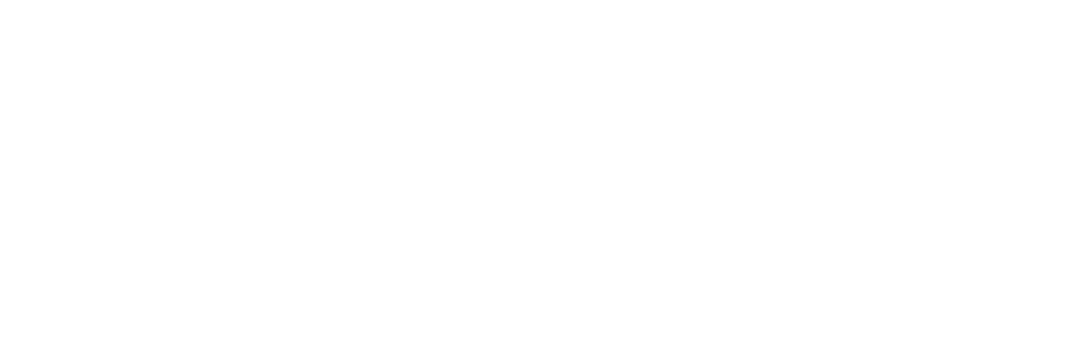
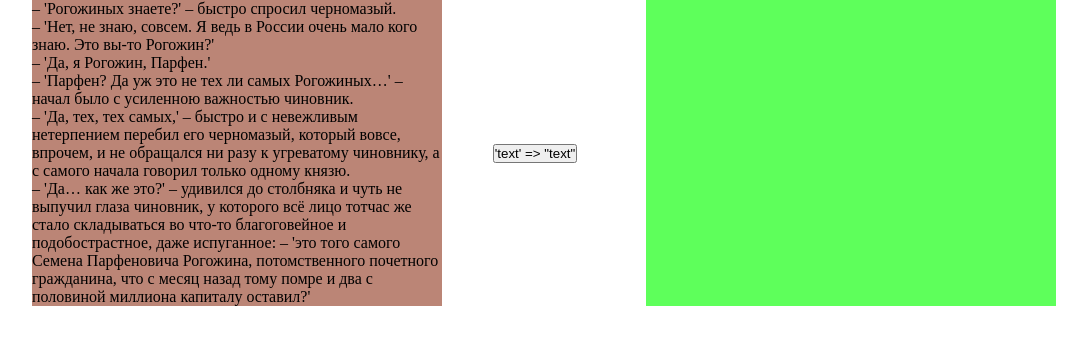
Before and after one commit to MrLambert13/JS2, a plain HTML site: page Lesson3/index.html in a window 1280 px wide. Shown: the whole page, without its empty margins (96-1183 px from the left). Drawn offline with nearby package versions, Linux system fonts and the light colour scheme; files that its build step writes are made by us from their sources.

Commit message:
HW-3 Ex.1 complete

```diff
--- a/Lesson3/index.html
+++ b/Lesson3/index.html
@@ -2,9 +2,30 @@
 <html lang="en">
 <head>
   <meta charset="UTF-8">
-  <title>Title</title>
+  <title>Lesson3</title>
+  <script src="script.js"></script>
+  <link rel="stylesheet" href="style.css">
 </head>
 <body>
+  <div class="container">
+    <div id="input" class="block-left">
+      <p>
+        – 'Рогожиных знаете?' – быстро спросил черномазый. <br>
+        – 'Нет, не знаю, совсем. Я ведь в России очень мало кого знаю. Это вы-то Рогожин?' <br>
+        – 'Да, я Рогожин, Парфен.' <br>
+        – 'Парфен? Да уж это не тех ли самых Рогожиных…' – начал было с усиленною важностью чиновник. <br>
+        – 'Да, тех, тех самых,' – быстро и с невежливым нетерпением перебил его черномазый, который вовсе, впрочем, и не обращался ни разу к угреватому чиновнику, а с самого начала говорил только одному князю.
+        <br>
+        – 'Да… как же это?' – удивился до столбняка и чуть не выпучил глаза чиновник, у которого всё лицо тотчас же стало складываться во что-то благоговейное и подобострастное, даже испуганное: – 'это того самого Семена Парфеновича Рогожина, потомственного почетного гражданина, что с месяц назад тому помре и два с половиной миллиона капиталу оставил?'
+      </p>
+    </div>
+    <div class="block-center">
+      <button id="btn" class="btn">'text' => "text"</button>
+    </div>
+    <div id="output" class="block-right">
+
+    </div>
+  </div>
 
 </body>
 </html>
--- a/Lesson3/script.js
+++ b/Lesson3/script.js
@@ -0,0 +1,14 @@
+window.onload = function () {
+
+  function changeText(text) {
+    return text.replace(/\'/g, `"`);
+  }
+
+  document.getElementById('btn').addEventListener('click', function (event) {
+    var left = document.getElementById('input');
+    var right = document.getElementById('output');
+
+    right.innerText = changeText(left.innerText);
+  })
+
+};
--- /dev/null
+++ b/Lesson3/style.sass
@@ -0,0 +1,19 @@
+*
+  margin: 0
+  padding: 0
+
+.container
+  width: 80%
+  display: grid
+  grid-gap: 5%
+  grid-template-columns: 4fr 1fr 4fr
+  margin: 0 auto
+
+.block-left
+  background-color: #bb8576
+
+.block-right
+  background-color: #5eff5b
+
+.block-center
+  align-self: center
```
